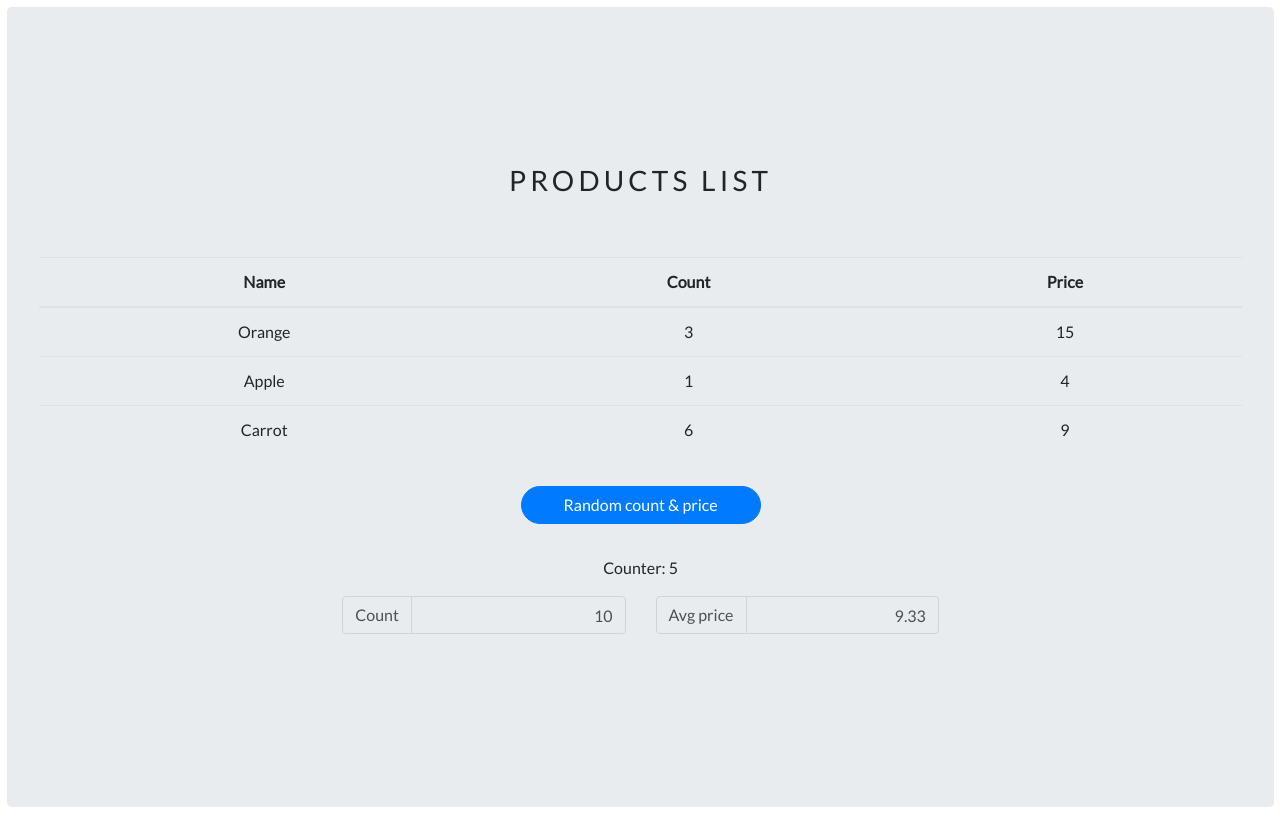
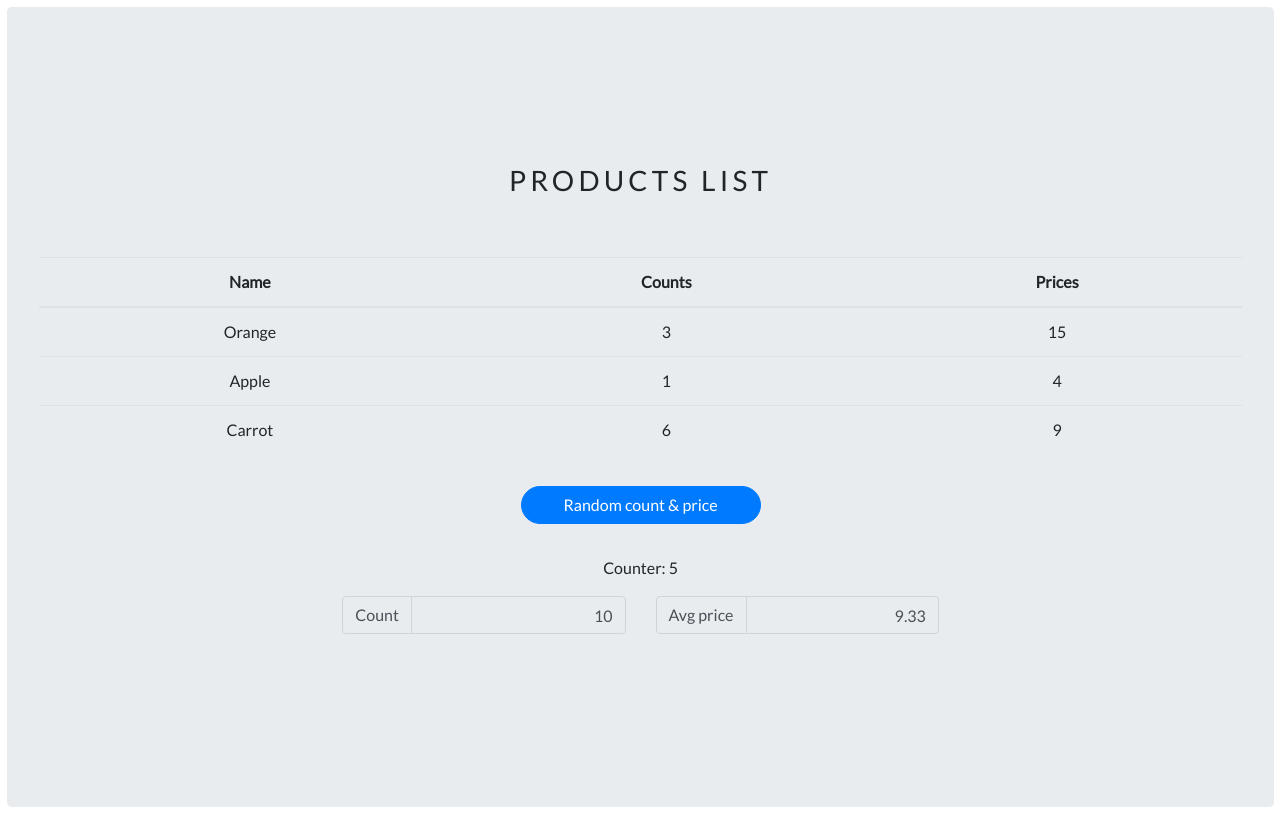
Before and after one commit to denisshtupa/u4i, a React (Create React App) app: page / in a window 1280 px wide. Built offline with nearby package versions, Linux system fonts and the light colour scheme.

Commit message:
name changes

```diff
--- a/src/App.js
+++ b/src/App.js
@@ -17,8 +17,8 @@ function App() {
             <thead>
               <tr>
                 <th>Name</th>
-                <th>Count</th>
-                <th>Price</th>
+                <th>Counts</th>
+                <th>Prices</th>
               </tr>
             </thead>
             <tbody>
```
